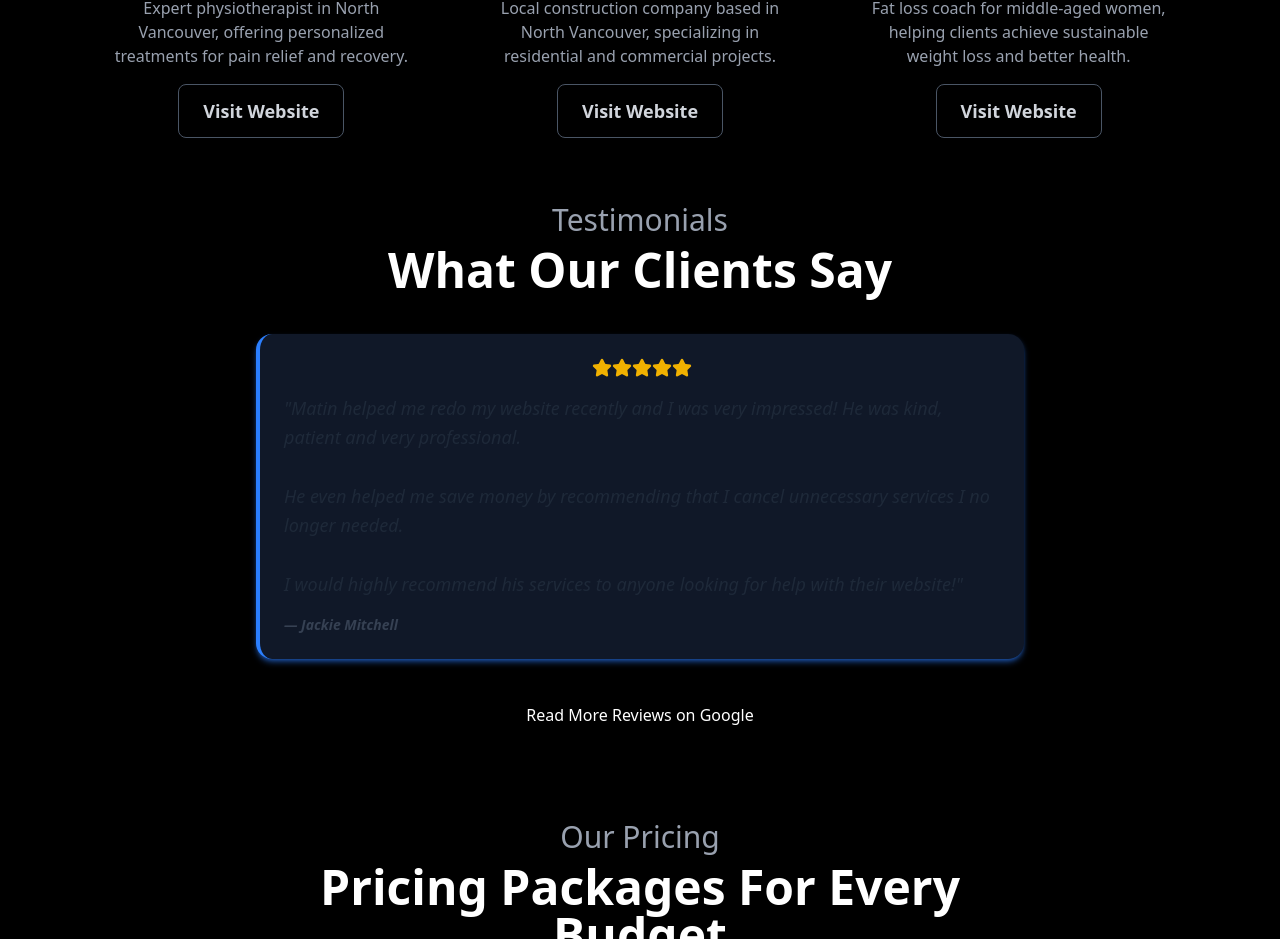
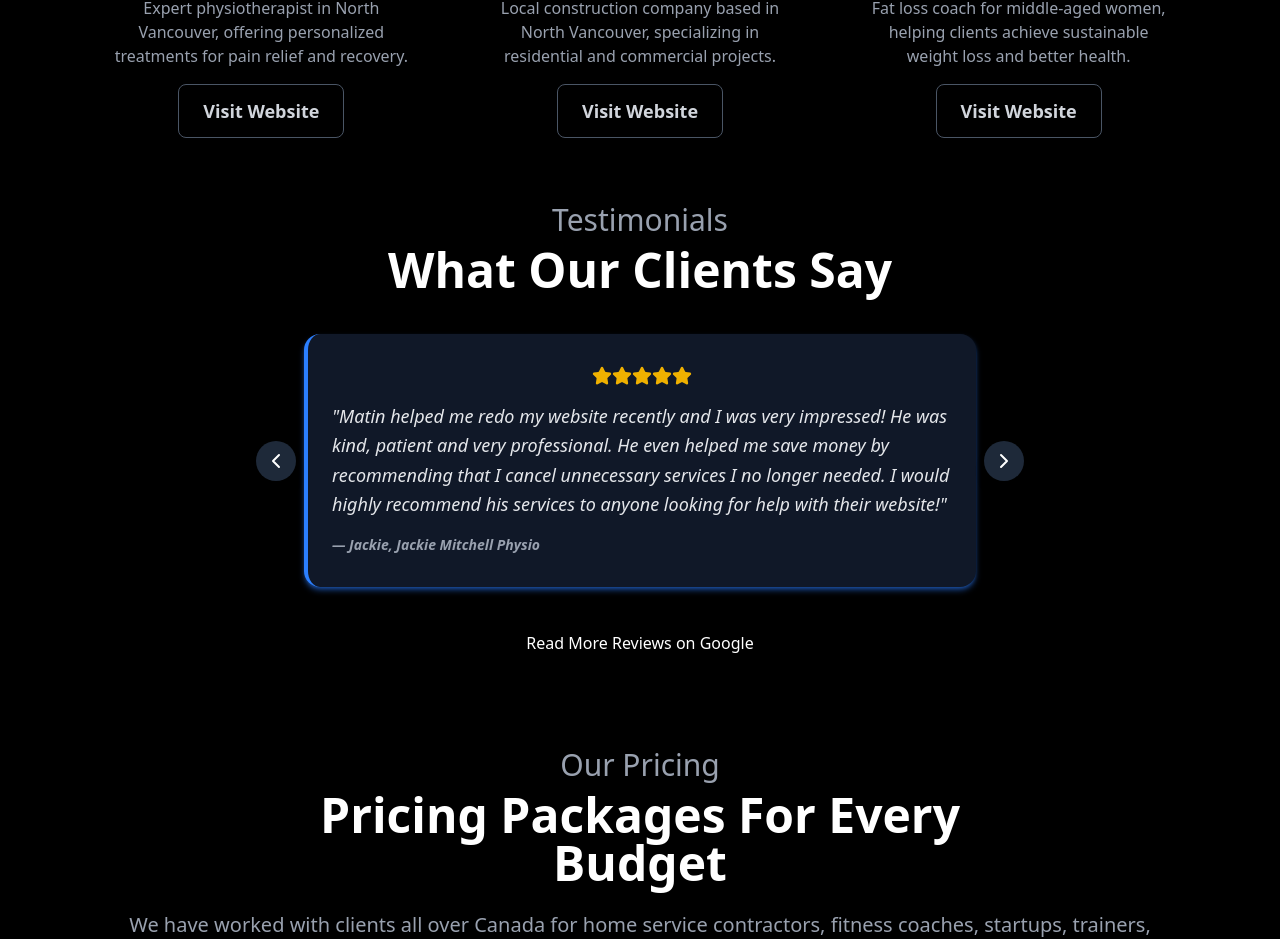
Before and after one commit to MatinH2004/shipyards-web-studio, a Next.js app: page / in a window 1280 px wide. Shown: the part 3380-4319 px from the top of the page. Built offline with nearby package versions, Linux system fonts and the light colour scheme.

Commit message:
feat. testimonial carousel

```diff
--- a/src/components/home/Testimonials.tsx
+++ b/src/components/home/Testimonials.tsx
@@ -1,11 +1,28 @@
 'use client';
 
-import React from 'react';
-import { Star } from 'lucide-react';
+import React, { useState } from 'react';
+import { Star, ChevronLeft, ChevronRight } from 'lucide-react';
+import { testimonials } from '@/lib/data/testimonials';
 
 export default function Testimonials() {
+  const [currentIndex, setCurrentIndex] = useState(0);
+
+  const handlePrev = () => {
+    setCurrentIndex((prevIndex) =>
+      prevIndex === 0 ? testimonials.length - 1 : prevIndex - 1
+    );
+  };
+
+  const handleNext = () => {
+    setCurrentIndex((prevIndex) =>
+      prevIndex === testimonials.length - 1 ? 0 : prevIndex + 1
+    );
+  };
+
+  const currentTestimonial = testimonials[currentIndex];
+
   return (
-    <section className="pt-16 px-4 sm:px-8 lg:px-24 border-red-400">
+    <section className="pt-16 px-4 sm:px-8 lg:px-24">
       <div className="max-w-3xl mx-auto text-center">
         <p className="text-2xl md:text-3xl font-medium text-gray-400">Testimonials</p>
 
@@ -13,29 +30,43 @@ export default function Testimonials() {
           What Our Clients Say
         </h2>
 
-        <blockquote className="bg-gray-900 p-6 mt-10 rounded-2xl shadow-md shadow-blue-500/50 border-l-4 border-blue-500 text-left italic">
+        <div className="relative mt-10 px-12">
+          {/* Navigation Arrows */}
+          <button
+            onClick={handlePrev}
+            className="absolute left-0 top-1/2 -translate-y-1/2 bg-gray-800 p-2 rounded-full shadow-lg text-white hover:bg-gray-700 transition-colors duration-200 focus:outline-none focus:ring-2 focus:ring-blue-500 focus:ring-opacity-75 z-10"
+            aria-label="Previous testimonial"
+          >
+            <ChevronLeft size={24} />
+          </button>
+          <button
+            onClick={handleNext}
+            className="absolute right-0 top-1/2 -translate-y-1/2 bg-gray-800 p-2 rounded-full shadow-lg text-white hover:bg-gray-700 transition-colors duration-200 focus:outline-none focus:ring-2 focus:ring-blue-500 focus:ring-opacity-75 z-10"
+            aria-label="Next testimonial"
+          >
+            <ChevronRight size={24} />
+          </button>
+
+          <blockquote className="bg-gray-900 py-8 px-6 rounded-2xl shadow-md shadow-blue-500/50 border-l-4 border-blue-500 text-left italic min-h-[250px] flex flex-col justify-between max-w-2xl mx-auto">
             <div className="flex justify-center mb-4">
               {[...Array(5)].map((_, i) => (
                 <Star key={i} size={20} className="text-yellow-500 fill-yellow-500" />
               ))}
             </div>
-          <p className="text-lg text-gray-800 dark:text-gray-200 leading-relaxed mb-4">
-            &quot;Matin helped me redo my website recently and I was very impressed! He was kind, patient and very professional.
-            <br /><br />
-            He even helped me save money by recommending that I cancel unnecessary services I no longer needed.
-            <br /><br />
-            I would highly recommend his services to anyone looking for help with their website!&quot;
+            <p className="text-lg text-gray-200 leading-relaxed mb-4">
+              &quot;{currentTestimonial.text}&quot;
             </p>
-          <footer className="text-sm font-semibold text-gray-700 dark:text-gray-400 mt-2">
-            &mdash; Jackie Mitchell
+            <footer className="text-sm font-semibold text-gray-400 mt-auto">
+              &mdash; {currentTestimonial.author}
             </footer>
           </blockquote>
+        </div>
 
         <a
           href="https://g.co/kgs/Y1DHJ7A"
           target="_blank"
           rel="noopener noreferrer"
-          className="inline-block mt-8 px-6 py-3 bg-black text-white font-medium rounded-xl shadow hover:bg-gray-800 transition"
+          className="inline-block mt-8 px-6 py-3 bg-black text-white rounded-xl font-medium hover:bg-gray-800 transition-colors duration-200"
         >
           Read More Reviews on Google
         </a>
--- /dev/null
+++ b/src/lib/data/testimonials.ts
@@ -0,0 +1,12 @@
+import { TestimonialItem } from "../types";
+
+export const testimonials: TestimonialItem[] = [
+  {
+    text: "Matin helped me redo my website recently and I was very impressed! He was kind, patient and very professional. He even helped me save money by recommending that I cancel unnecessary services I no longer needed. I would highly recommend his services to anyone looking for help with their website!",
+    author: "Jackie, Jackie Mitchell Physio",
+  },
+  {
+    text: "Shipyards Web Studio helped us set up our business website and we could not have had a better experience. Matin was thorough and took great care to ensure every element of my website reflected not just what I wanted but who we are as a company. We would not hesitate to recommend Shipyards and Matin to anyone looking for help creating their website.",
+    author: "Luke, Ganti Construction",
+  },
+];
--- a/src/lib/types.ts
+++ b/src/lib/types.ts
@@ -10,3 +10,8 @@ export type PortfolioItem = {
   link: string;
   caseStudyLink: string;
 };
+
+export type TestimonialItem = {
+  text: string;
+  author: string;
+}
```
Lines whose indentation alone changed are shown as unchanged.
